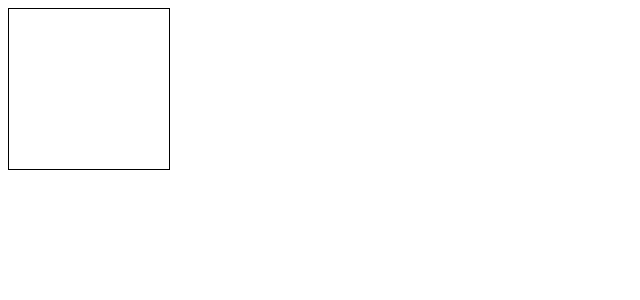
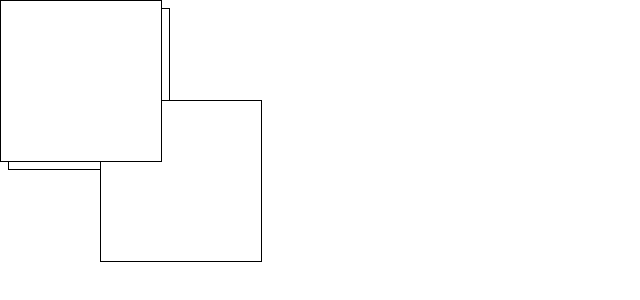
Before and after one commit to kuuvva/ajatuskartta, a plain HTML site: page index.html in a window 1280 px wide. Shown: the whole page, without its empty margins (0-640 px from the left). Drawn offline with Linux system fonts and the light colour scheme.

Commit message:
Alustavasti toimiva muokattava teksti solmuissa.

```diff
--- a/script.js
+++ b/script.js
@@ -3,9 +3,15 @@
 // joten kysytään varmistus.
 // window.addEventListener("beforeunload", e => e.preventDefault());
 
+window.onload = function(e) {
+    solmu(100, 100);
+    solmu(0, 0)
+}
+
 /**
  * Luodaan solmuelementti annettuun sijaintiin
- * body-elementissä.
+ * body-elementissä. Solmuelementillä on teksti ja
+ * visuaaliset yhteydet muihin solmuihin.
  * @param {number} posX - vasemman reunan x-koordinaatti bodyssa
  * @param {number} posY - yläreunan y-koordinaatti bodyssa
  * @returns {HTMLDivElement} luotu solmu
@@ -16,9 +22,13 @@ function solmu(posX, posY) {
 
     const solmuClass = "solmu";
     solmu.classList.add(solmuClass);
-
-    document.body.appendChild(solmu);
     solmu.style.left = posX + "px";
     solmu.style.top = posY + "px";
+
+    const p = document.createElement("p");
+    p.setAttribute("contenteditable", true);
+    solmu.tekstiElem = p;
+    solmu.appendChild(p);
+    document.body.appendChild(solmu);
     return solmu;
 }
--- a/style.css
+++ b/style.css
@@ -13,6 +13,13 @@ body {
 
     position: absolute;
     border: solid black 1px;
+    background-color: white;
+}
+
+.solmu p {
+    width: 100%;
+    height: 100%;
+    margin: 0;
 }
 
 /* #A, #B {
```
